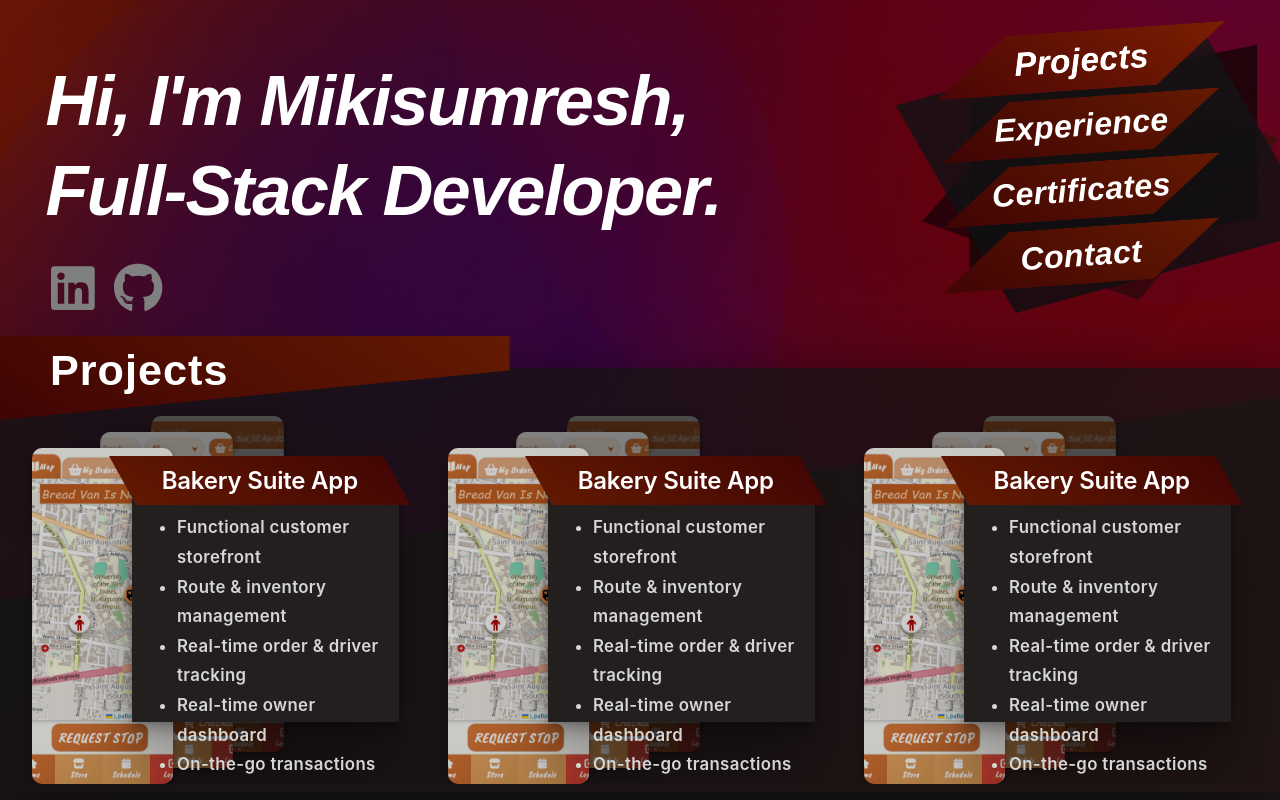
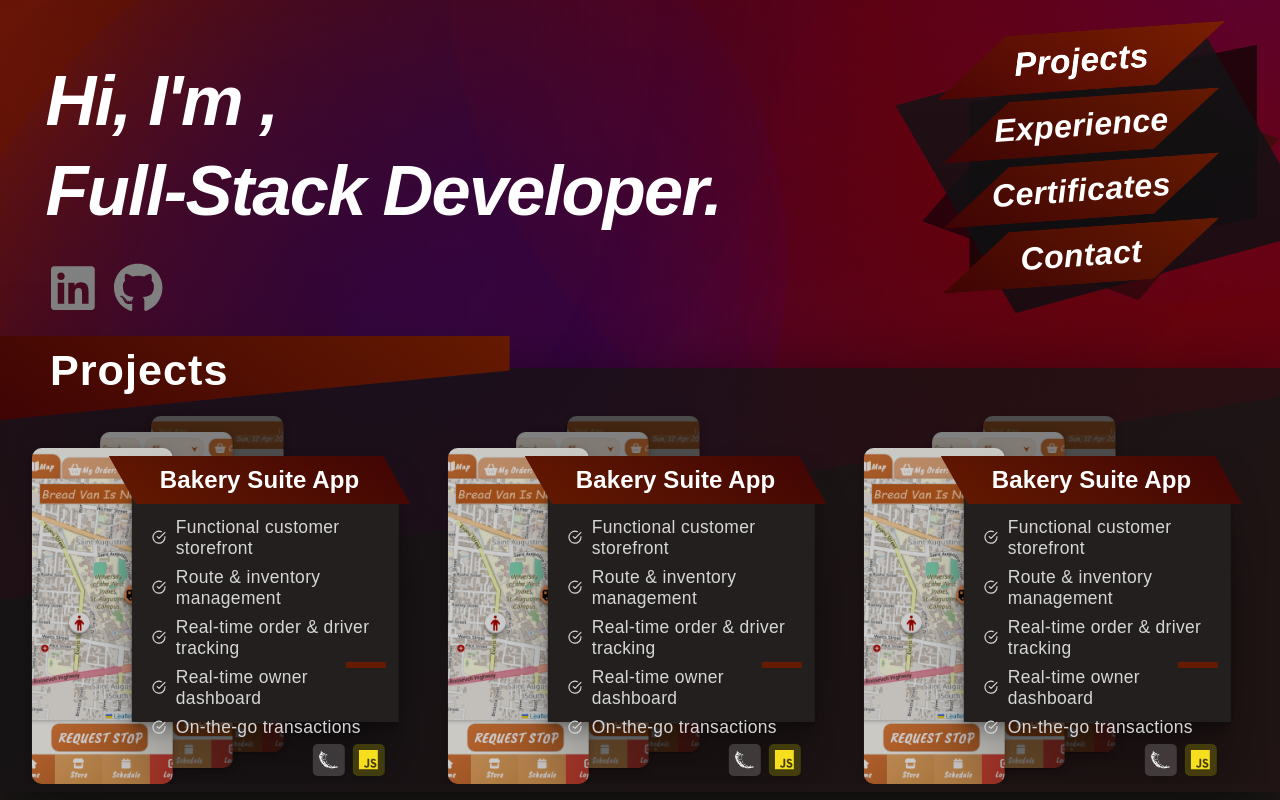
Before and after one commit to DatDereDaag/Portfolio, a React (Vite) app: page / in a window 1280 px wide. Shown: the top 800 px of the page. Built offline with nearby package versions, Linux system fonts and the light colour scheme; a web font is replaced by a local one.

Commit message:
updated: card typography and tags

```diff
--- a/src/Components/Home/index.tsx
+++ b/src/Components/Home/index.tsx
@@ -49,7 +49,7 @@ function Home() {
       ></div>
 
       <div className="hero-section">
-        <h1 className="hero-font">Hi, I'm Mikisumresh,</h1>
+        <h1 className="hero-font">Hi, I'm ,</h1>
         <h1 className="hero-font bottom-hero-font">Full-Stack Developer.</h1>
         <div className="hero-icons">
           <a
--- a/src/Components/Project Card/index.scss
+++ b/src/Components/Project Card/index.scss
@@ -9,6 +9,10 @@
     flex-shrink: 0;
 
     z-index: 4;
+
+    &:hover {
+      cursor: pointer;
+    }
   }
 
   &-title {
@@ -16,10 +20,11 @@
     top: 5vh;
     left: 6vw;
 
-    font-family: $secondary-font;
+    font-family: $main-font;
     font-size: 1.5rem;
     font-weight: 600;
-    letter-spacing: -0.2px;
+    font-style: bold;
+    letter-spacing: 0.1px;
     text-align: center;
 
     color: white;
@@ -45,6 +50,10 @@
     width: 67%;
     height: 64%;
 
+    display: flex;
+    flex-direction: column;
+    justify-content: space-between;
+
     padding: 10px 5px;
     background-color: $surface-colour;
 
@@ -59,13 +68,30 @@
 
     //Typography of elements below
     &-bullets {
-      font-family: $secondary-font;
-      font-size: 1.05rem;
-      font-weight: 600;
+      font-family: $main-font;
+      font-size: 1.09rem;
+      font-weight: 500;
       letter-spacing: 0.35px;
-      line-height: 1.85rem;
 
       color: $text-colour;
+
+      display: flex;
+      flex-direction: column;
+      gap: 0.5rem;
+      padding: 20px 5px 0px 15px;
+
+      .bullet-item {
+        display: flex;
+        align-items: center;
+        gap: 0.6rem;
+
+        position: relative;
+
+        .bullet-icon {
+          font-size: 0.9rem;
+          flex-shrink: 0;
+        }
+      }
     }
 
     &-tags {
@@ -74,6 +100,17 @@
       justify-content: end;
       gap: 0.5rem;
       padding: 0.4rem 0.6rem;
+
+      &::before {
+        content: "";
+        position: absolute;
+        bottom: 23%;
+        right: 5%;
+
+        width: 15%;
+        height: 6px;
+        background-color: $primary-colour-two;
+      }
     }
   }
 
--- a/src/Components/Project Card/index.tsx
+++ b/src/Components/Project Card/index.tsx
@@ -1,5 +1,6 @@
 import "./index.scss";
 import { SiFlask, SiJavascript } from "react-icons/si";
+import { FiCheckCircle } from "react-icons/fi";
 
 function ProjectCard() {
   return (
@@ -108,13 +109,28 @@ function ProjectCard() {
       </svg> */}
 
       <div className="card-description">
-        <ul className="card-description-bullets">
-          <li>Functional customer storefront</li>
-          <li>Route & inventory management</li>
-          <li>Real-time order & driver tracking</li>
-          <li>Real-time owner dashboard</li>
-          <li>On-the-go transactions</li>
-        </ul>
+        <div className="card-description-bullets">
+          <div className="bullet-item">
+            <FiCheckCircle className="bullet-icon" />
+            <span>Functional customer storefront</span>
+          </div>
+          <div className="bullet-item">
+            <FiCheckCircle className="bullet-icon" />
+            <span>Route & inventory management</span>
+          </div>
+          <div className="bullet-item">
+            <FiCheckCircle className="bullet-icon" />
+            <span>Real-time order & driver tracking</span>
+          </div>
+          <div className="bullet-item">
+            <FiCheckCircle className="bullet-icon" />
+            <span>Real-time owner dashboard</span>
+          </div>
+          <div className="bullet-item">
+            <FiCheckCircle className="bullet-icon" />
+            <span>On-the-go transactions</span>
+          </div>
+        </div>
         <div className="card-description-tags">
           <span className="tag flask">
             <SiFlask />
--- a/src/styles/abstract/_typography.scss
+++ b/src/styles/abstract/_typography.scss
@@ -1,3 +1,2 @@
 $hero-font: "Expletus Sans", sans-serif;
 $main-font: "Raleway", sans-serif;
-$secondary-font: "Inter", sans-serif;
--- a/src/styles/components/_tags.scss
+++ b/src/styles/components/_tags.scss
@@ -4,8 +4,10 @@
   justify-content: center;
 
   padding: 0.4rem;
-  border-radius: 6px;
-  font-size: 1.1rem;
+  border-radius: 5px;
+  font-size: 1.2rem;
+
+  box-shadow: rgba(0, 0, 0, 0.18) 0px 2px 4px;
 
   transition:
     transform 0.2s ease,
@@ -18,12 +20,12 @@
 
   &.flask {
     color: #ffffff;
-    background-color: rgba(255, 255, 255, 0.08);
+    background-color: rgba(255, 255, 255, 0.177);
   }
 
   &.javascript {
     color: #f7df1e;
-    background-color: rgba(247, 223, 30, 0.1);
+    background-color: rgba(169, 166, 6, 0.299);
   }
 
   &.typescript {
```
